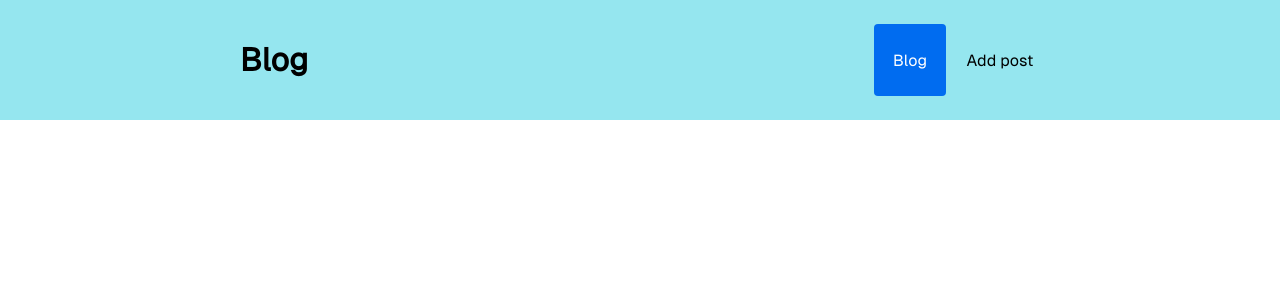
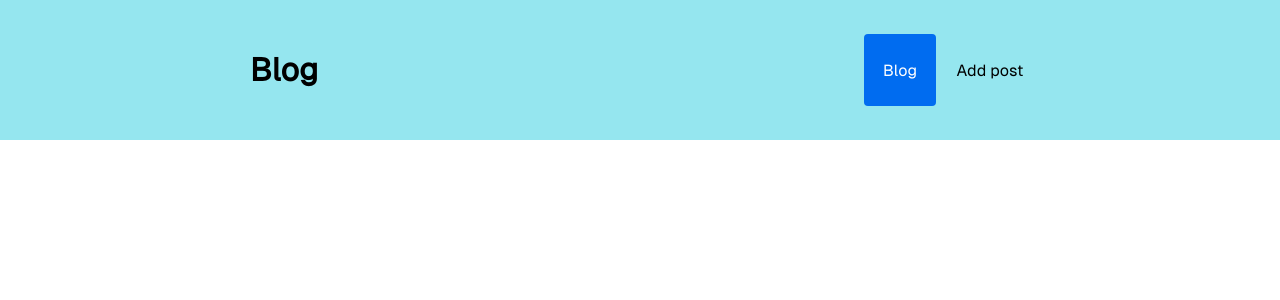
Before and after one commit to InsanityPrision/blog-fron, a React (Vite) app: page /blog in a window 1280 px wide. Shown: the top 300 px of the page. Built offline with nearby package versions, Linux system fonts and the light colour scheme.

Commit message:
Add padding in width 800px

```diff
--- a/src/components/Header/Header.css
+++ b/src/components/Header/Header.css
@@ -8,6 +8,10 @@
   justify-content: space-between;
   margin: 0 auto;
   max-width: var(--max-width-containers);
+
+  @media (width >= 800px) {
+    padding: 10px;
+  }
 }
 
 .main-title {
```
